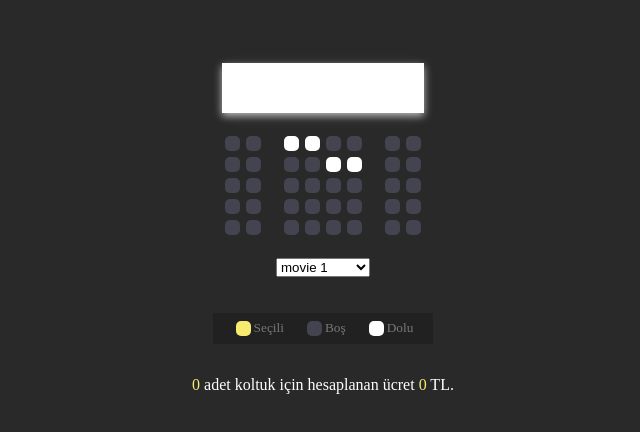
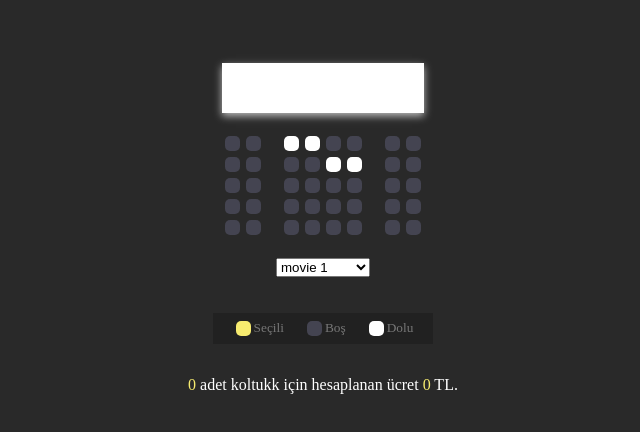
Before and after one commit to alimert1/Cinema-Ticket-Rezervation, a plain HTML site: page index.html in a window 1280 px wide. Shown: the part 174-606 px from the top of the page, 317-957 px from the left. Drawn offline with Linux system fonts and the light colour scheme.

Commit message:
initial commit

```diff
--- a/index.html
+++ b/index.html
@@ -89,7 +89,7 @@
     </ul>
 
     <p class="text">
-        <span id="count">3</span> adet koltuk için hesaplanan ücret <span id="amount">60</span> TL.
+        <span id="count">3</span> adet koltukk için hesaplanan ücret <span id="amount">60</span> TL.
     </p>
 
 
```
